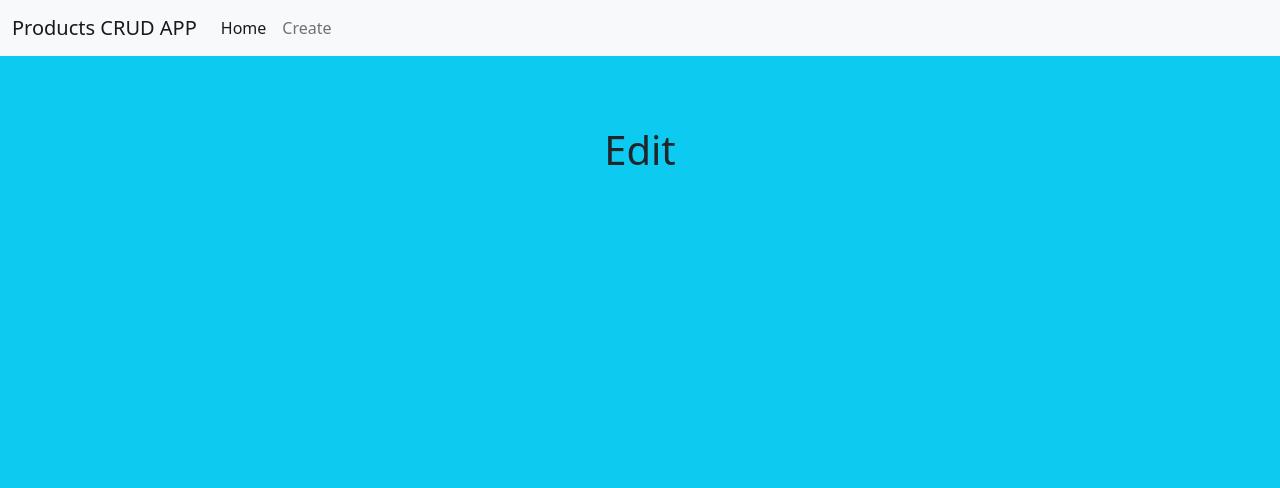
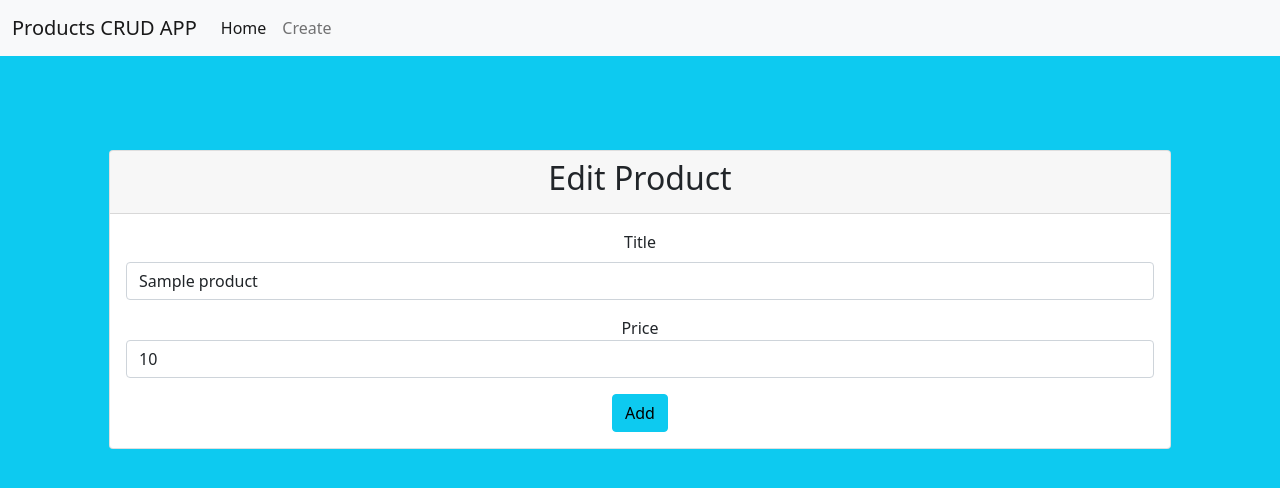
Before and after one commit to EliphazBouye/products_crud, a PHP site: page /products_crud/edit.php?id=1 in a window 1280 px wide. Shown: the top 488 px of the page. Run offline with PHP 8.4, Linux system fonts and the light colour scheme; tables that the repository leaves empty or names only in its code hold one stand-in row (values such as "Sample post").

Commit message:
*feature edit product

```diff
--- a/ManagerData.php
+++ b/ManagerData.php
@@ -18,7 +18,7 @@ class ManagerData
         $stmt = $this->pdo->prepare($query);
         $stmt->execute();
 
-        return $stmt->fetchAll();
+        return $stmt->fetchAll(PDO::FETCH_OBJ);
     }
 
     public function addOne(string $title,string $price)
@@ -30,4 +30,28 @@ class ManagerData
         }
 
     }
+
+    public function getOne( int $id)
+    {
+        $query = "SELECT * FROM products WHERE id=:id";
+        $statement = $this->pdo->prepare($query);
+        $statement->execute(['id' => $id]);
+
+        return $statement->fetch(PDO::FETCH_OBJ);
+    }
+
+    public function updateOne(string $title,string $price, int $id)
+    {
+        $query = "UPDATE products set title=:title, price=:price WHERE id=:id";
+        $stmt = $this->pdo->prepare($query);
+        if($stmt->execute([':title' => $title, ':price' => $price, 'id' => $id])){
+            $host  = $_SERVER['HTTP_HOST'];
+            $uri   = rtrim(dirname($_SERVER['PHP_SELF']), '/\\');
+            $extra = 'index.php';
+            header("Location: http://$host$uri/$extra");
+            $this->message = "Update successfully";
+        }
+
+    }
+
 }
--- a/edit.php
+++ b/edit.php
@@ -1,3 +1,54 @@
 <?php include 'header.php'?>
-    <h1>Edit</h1>
+<?php require 'ManagerData.php'?>
+
+<?php
+    $messageSuccess = null;
+    $id = $_GET['id'];
+    $product = (new ManagerData())->getOne($id);
+    if(isset($_POST['title']) && isset($_POST['price'])) {
+        $title = $_POST['title'];
+        $price = $_POST['price'];
+
+        $data = new ManagerData();
+        $data->updateOne($title,$price,$id);
+        $messageSuccess = $data->message;
+    }
+?>
+
+
+
+    <div class="container mt-4">
+
+        <div class="card">
+            <div class="card-header">
+                <h2>Edit Product</h2>
+
+                <?php
+                if ($messageSuccess !== null) {
+                    echo "<div class='alert alert-success' role='alert'>". $messageSuccess . "</div>";
+                }
+                ?>
+
+
+            </div>
+            <div class="cart-body">
+                <form method="post" action="">
+                    <div class="m-3">
+                        <label for="title" class="form-label">Title</label>
+                        <input type="text" value="<?= $product->title ?>" id="title" name="title" class="form-control" placeholder="Title">
+                    </div>
+                    <div class="m-3">
+                        <label for="price">Price</label>
+                        <input type="text" value="<?= $product->price ?>" id="price" name="price" class="form-control" placeholder="Price">
+                    </div>
+                    <div class="m-3">
+                        <button type="submit" class="btn btn-info">Add</button>
+                    </div>
+                </form>
+            </div>
+        </div>
+
+
+
+    </div>
 <?php include 'footer.php'?>
```
Also changed, not shown: index.php (+32 -15 lines).
